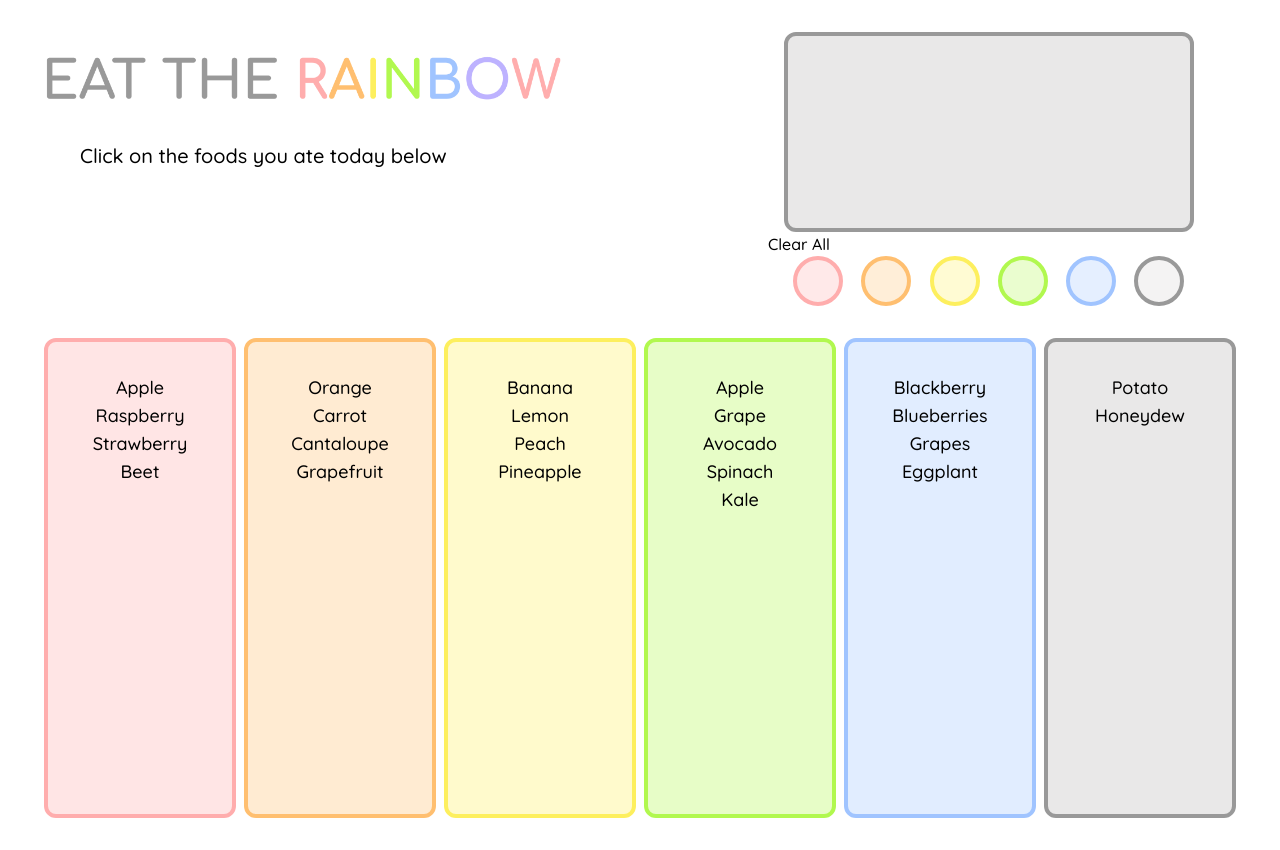
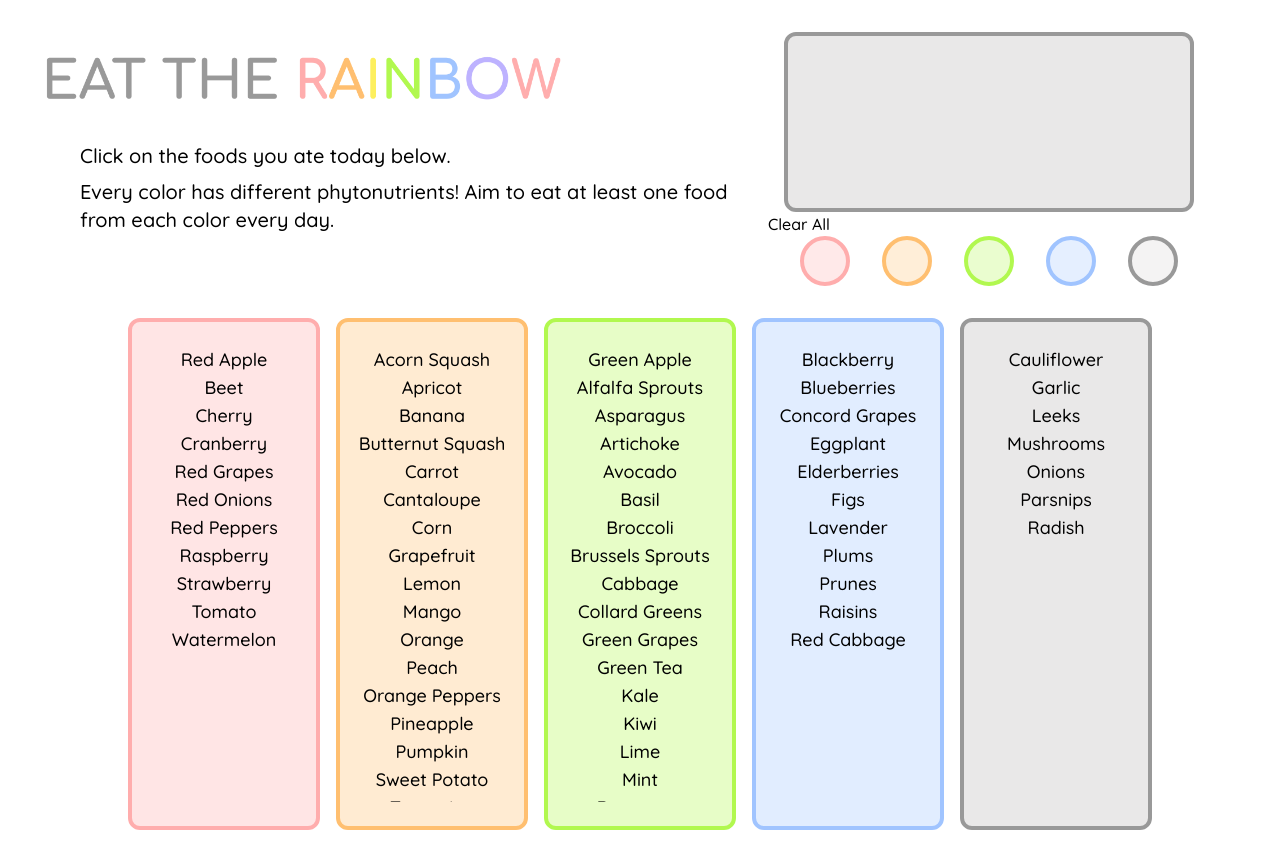
Before and after one commit to jordan-bott/eat-the-rainbow-js, a React (Vite) app: page / in a window 1280 px wide. Built offline with nearby package versions, Linux system fonts and the light colour scheme; a web font is replaced by a local one.

Commit message:
added foods to list + description

```diff
--- a/src/App.jsx
+++ b/src/App.jsx
@@ -69,7 +69,11 @@ function App() {
         <div className="w-[60%]">
           <img src={title} className="w-[70%] mx-8 mt-4" />
           <p className="pl-20 text-xl">
-            Click on the foods you ate today below
+            Click on the foods you ate today below.{" "}
+          </p>
+          <p className="pl-20 text-xl pt-2">
+            Every color has different phytonutrients! Aim to eat at least one
+            food from each color every day.
           </p>
         </div>
         <div className="w-[40%] h-100">
@@ -85,7 +89,7 @@ function App() {
           </div>
         </div>
       </div>
-      <div className="flex flex-row place-content-center gap-x-2">
+      <div className="flex flex-row place-content-center gap-x-4">
         {foodList.map((food) => {
           return (
             <Fragment key={food.color}>
--- a/src/components/FoodBox.jsx
+++ b/src/components/FoodBox.jsx
@@ -10,9 +10,11 @@ export default function FoodBox({
 }) {
   return (
     <div
-      className={`flex flex-col ${background} ${border} border-4 w-[15%] my-8 h-[60vh] rounded-xl`}
+      className={`flex flex-col ${background} ${border}  border-4 w-[15%] mt-8 h-[64vh] rounded-xl`}
     >
-      <div className="my-8 text-center text-lg">
+      <div
+        className={`my-6 text-center text-lg flex flex-col overflow-scroll scrollbar-thin scrollbar-thumb-rounded-lg`}
+      >
         {foods.map((food) => {
           return (
             <ul
--- a/src/components/MealBox.jsx
+++ b/src/components/MealBox.jsx
@@ -1,6 +1,7 @@
+/* eslint react/prop-types: 0 */
 export default function MealBox({ mealList, removeFoodFromMeal }) {
   return (
-    <div className="flex flex-wrap border-grey border-4 bg-lgrey rounded-xl w-[80%] h-[200px] mt-8 ml-4 columns-4 p-2 overflow-scroll scrollbar-thin scrollbar-thumb-rainbow scrollbar-thumb-rounded-lg">
+    <div className="flex flex-wrap border-grey border-4 bg-lgrey rounded-xl w-[80%] h-[180px] mt-8 ml-4 columns-4 p-2 overflow-scroll scrollbar-thin scrollbar-thumb-rainbow scrollbar-thumb-rounded-lg">
       {mealList.map((food) => {
         return (
           <span
--- a/src/data/colors.js
+++ b/src/data/colors.js
@@ -12,13 +12,6 @@ const colors = [
     onColor: "bg-orange",
     offColor: "bg-torange",
     borderColor: "border-orange",
-  },
-  {
-    color: "yellow",
-    on: false,
-    onColor: "bg-yellow",
-    offColor: "bg-tyellow",
-    borderColor: "border-yellow",
   },
   {
     color: "green",
--- a/src/data/foods.js
+++ b/src/data/foods.js
@@ -5,7 +5,19 @@ const foodList = [
     border: "border-red",
     highlight: "hover:text-red",
     text: "bg-red px-[6px] py-[3px] rounded",
-    foods: ["Apple", "Raspberry", "Strawberry", "Beet"],
+    foods: [
+      "Red Apple",
+      "Beet",
+      "Cherry",
+      "Cranberry",
+      "Red Grapes",
+      "Red Onions",
+      "Red Peppers",
+      "Raspberry",
+      "Strawberry",
+      "Tomato",
+      "Watermelon",
+    ],
   },
   {
     color: "orange",
@@ -13,15 +25,27 @@ const foodList = [
     border: "border-orange",
     highlight: "hover:text-orange",
     text: "bg-orange px-[6px] py-[3px] rounded",
-    foods: ["Orange", "Carrot", "Cantaloupe", "Grapefruit"],
-  },
-  {
-    color: "yellow",
-    background: "bg-lyellow",
-    border: "border-yellow",
-    highlight: "hover:text-yellow",
-    text: "bg-yellow px-[6px] py-[3px] rounded",
-    foods: ["Banana", "Lemon", "Peach", "Pineapple"],
+    foods: [
+      "Acorn Squash",
+      "Apricot",
+      "Banana",
+      "Butternut Squash",
+      "Carrot",
+      "Cantaloupe",
+      "Corn",
+      "Grapefruit",
+      "Lemon",
+      "Mango",
+      "Orange",
+      "Peach",
+      "Orange Peppers",
+      "Pineapple",
+      "Pumpkin",
+      "Sweet Potato",
+      "Tangerine",
+      "Yellow Apple",
+      "Yellow Peppers",
+    ],
   },
   {
     color: "green",
@@ -29,7 +53,28 @@ const foodList = [
     border: "border-green",
     highlight: "hover:text-green",
     text: "bg-green px-[6px] py-[3px] rounded",
-    foods: ["Apple", "Grape", "Avocado", "Spinach", "Kale"],
+    foods: [
+      "Green Apple",
+      "Alfalfa Sprouts",
+      "Asparagus",
+      "Artichoke",
+      "Avocado",
+      "Basil",
+      "Broccoli",
+      "Brussels Sprouts",
+      "Cabbage",
+      "Collard Greens",
+      "Green Grapes",
+      "Green Tea",
+      "Kale",
+      "Kiwi",
+      "Lime",
+      "Mint",
+      "Rosemary",
+      "Sage",
+      "Spinach",
+      "Thyme",
+    ],
   },
   {
     color: "blue",
@@ -37,7 +82,19 @@ const foodList = [
     border: "border-blue",
     highlight: "hover:text-blue",
     text: "bg-blue px-[6px] py-[3px] rounded",
-    foods: ["Blackberry", "Blueberries", "Grapes", "Eggplant"],
+    foods: [
+      "Blackberry",
+      "Blueberries",
+      "Concord Grapes",
+      "Eggplant",
+      "Elderberries",
+      "Figs",
+      "Lavender",
+      "Plums",
+      "Prunes",
+      "Raisins",
+      "Red Cabbage",
+    ],
   },
   {
     color: "white",
@@ -45,7 +102,15 @@ const foodList = [
     border: "border-grey",
     highlight: "hover:text-grey",
     text: "bg-white px-[6px] py-[3px] rounded",
-    foods: ["Potato", "Honeydew"],
+    foods: [
+      "Cauliflower",
+      "Garlic",
+      "Leeks",
+      "Mushrooms",
+      "Onions",
+      "Parsnips",
+      "Radish",
+    ],
   },
 ];
 
```
